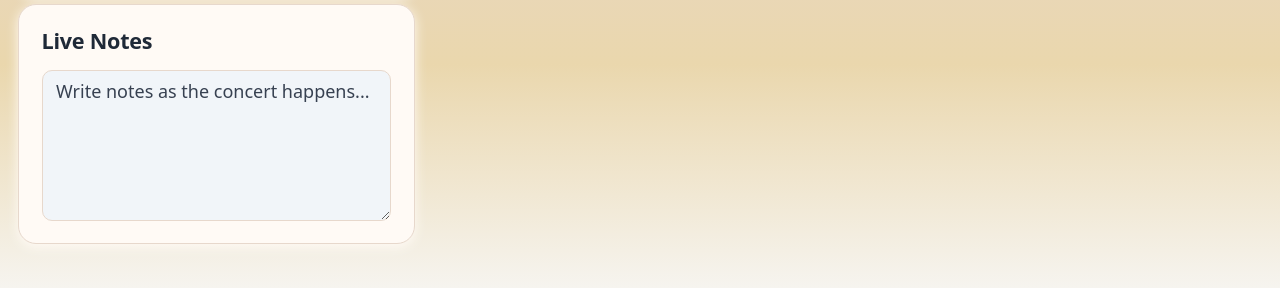
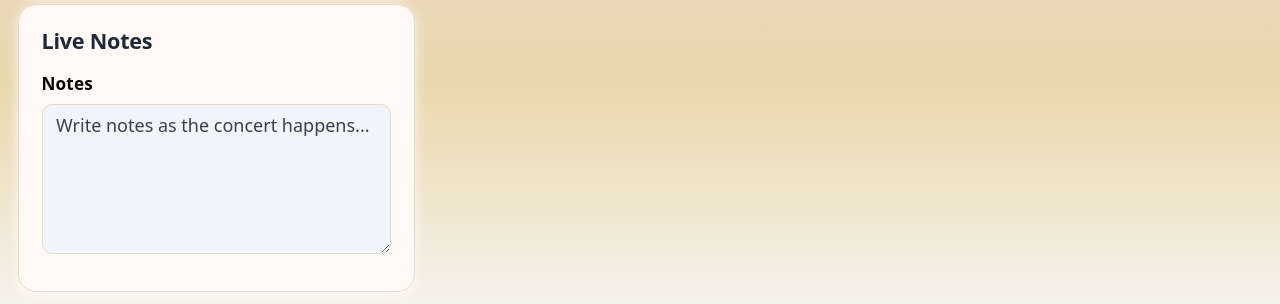
Before and after one commit to CS571-S26/p47, a React (Vite) app: page /#/live-setlist in a window 1280 px wide. Both pictures are taken after a click on the button "Track Live Setlist". Shown: the part 512-816 px from the top of the page. Built offline with nearby package versions, Linux system fonts and the light colour scheme; no server answers.

Commit message:
Added label for live notes form on live concert page

```diff
--- a/src/pages/LiveSetlistPage.jsx
+++ b/src/pages/LiveSetlistPage.jsx
@@ -311,8 +311,10 @@ function LiveSetlistPage() {
                                 </div>
                             </SectionCard>
                             <SectionCard title="Live Notes">
-                                <Form.Group>
+                                <Form.Group controlId="concert-notes" style={{ marginBottom: '0.8rem' }}>
+                                    <Form.Label style={styles.formLabel}>Notes</Form.Label>
                                     <Form.Control
+                                        id="concert-notes"
                                         as="textarea"
                                         rows={5}
                                         value={notes}
```
